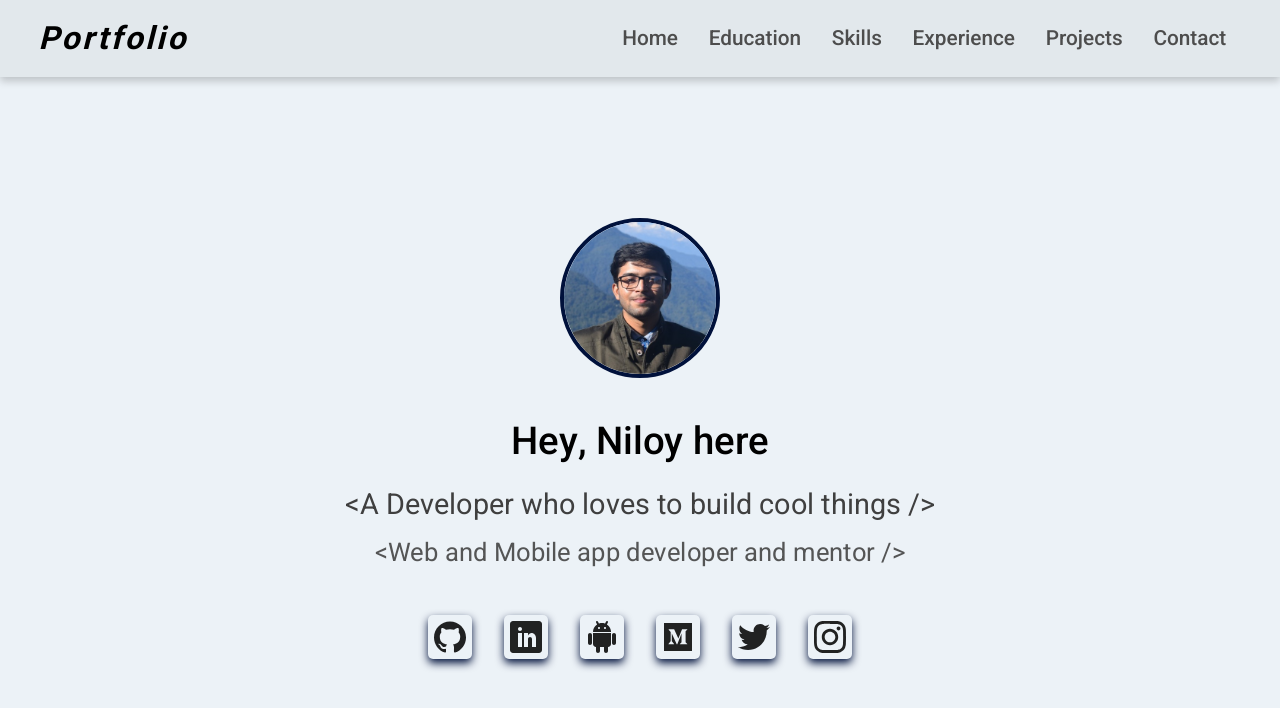
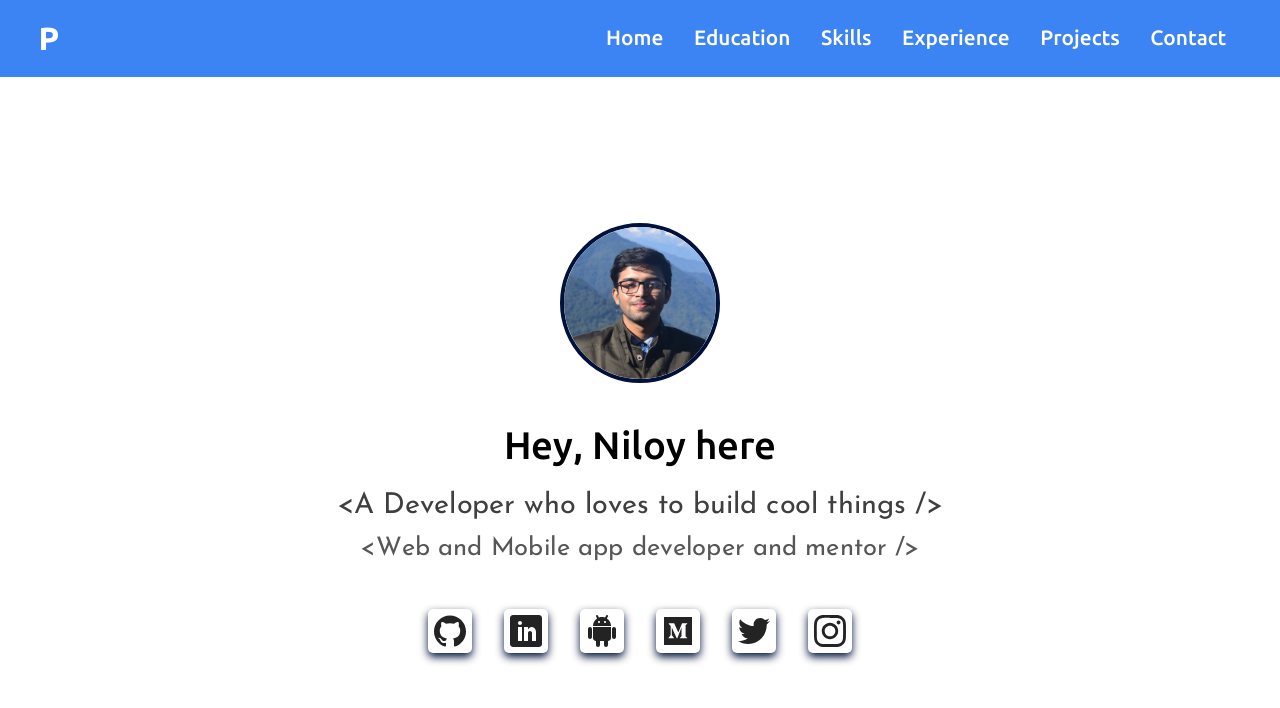
Before and after one commit to niloysikdar/React-Portfolio, a React (Create React App) app: page / in a window 1280 px wide. Shown: the top 708 px of the page. Built offline with nearby package versions, Linux system fonts and the light colour scheme.

Commit message:
Minor Update

```diff
--- a/src/components/Navbar/Navbar.tsx
+++ b/src/components/Navbar/Navbar.tsx
@@ -34,7 +34,7 @@ const Navbar = () => {
             }
             onClick={handleMobileMenuToggle}
           >
-            <AiOutlineMenu size={35} />
+            <AiOutlineMenu size={35} color="#ffffff" />
           </div>
 
           <div
@@ -45,7 +45,7 @@ const Navbar = () => {
             }
             onClick={handleMobileMenuToggle}
           >
-            <AiOutlineClose size={35} />
+            <AiOutlineClose size={35} color="#ffffff" />
           </div>
         </div>
       </div>
--- a/src/components/Navbar/navbar.module.scss
+++ b/src/components/Navbar/navbar.module.scss
@@ -9,8 +9,8 @@
   width: 100%;
   padding: 0 3vw;
   // background-color: #dbecff;
-  background: #e2e8ec;
-  box-shadow: 0 4px 8px 0 rgba(0, 0, 0, 0.2);
+  background: $primarylight;
+  // box-shadow: 0 4px 8px 0 rgba(0, 0, 0, 0.2);
   z-index: 10;
   display: flex;
   justify-content: space-between;
@@ -19,8 +19,15 @@
 
   .logo {
     font-size: 2rem;
-    font-style: italic;
-    letter-spacing: 0.2vw;
+    clip-path: inset(0 85% 0 0);
+    letter-spacing: 0.01vw;
+    cursor: pointer;
+    color: $lightwhite;
+    transition: all 0.3s ease;
+
+    &:hover {
+      clip-path: inset(0 0 0 0);
+    }
   }
 
   .desktopitems {
@@ -29,7 +36,7 @@
       padding: 0.5vw 0.7vw;
       margin: 0 0.5vw;
       transition: 0.5s all ease-in-out;
-      color: #4d4d4d;
+      color: $lightwhite;
       font-size: 1.3rem;
       font-weight: 500;
       border-radius: 4px;
@@ -37,8 +44,7 @@
 
       &:hover {
         // color: $buttoncolor2;
-        // color: #000000;
-        background-color: rgba(0, 0, 0, 0.06);
+        background-color: rgba(33, 80, 156, 0.5);
       }
     }
   }
--- a/src/index.scss
+++ b/src/index.scss
@@ -1,12 +1,14 @@
-@import url("https://fonts.googleapis.com/css2?family=Roboto:wght@300;400;500;700&display=swap");
-
+@import "./ui/fonts";
 @import "./ui/colors";
 
 * {
   margin: 0;
   padding: 0;
   box-sizing: border-box;
-  font-family: "Roboto", sans-serif;
+}
+
+body {
+  font-family: "Ubuntu", sans-serif;
 }
 
 ::-webkit-scrollbar {
--- a/src/pages/Home/home.module.scss
+++ b/src/pages/Home/home.module.scss
@@ -1,3 +1,4 @@
+@import "../../ui/fonts";
 @import "../../ui/colors";
 @import "../../ui/values";
 
@@ -79,6 +80,7 @@
     font-weight: 400;
     color: #3f3f3f;
     text-align: center;
+    font-family: "Josefin Sans", sans-serif;
   }
 
   .about_next {
@@ -87,6 +89,7 @@
     font-weight: 400;
     color: #3f3f3fe0;
     text-align: center;
+    font-family: "Josefin Sans", sans-serif;
   }
 
   .links {
--- a/src/pages/Home/index.tsx
+++ b/src/pages/Home/index.tsx
@@ -11,7 +11,7 @@ const welcomeText = `Hey, ${AboutData.firstName} here`;
 const Home = () => {
   return (
     <div className={styles.home}>
-      <Zoom top big cascade>
+      <Zoom cascade>
         <img src={profilePic} alt="Profile" className={styles.image} />
         <h2 className={styles.title}>{welcomeText}</h2>
       </Zoom>
--- a/src/ui/_colors.scss
+++ b/src/ui/_colors.scss
@@ -1,4 +1,9 @@
-$lightbackground: #ecf2f7;
+$lightbackground: #ffffff;
 $buttoncolor1: #5a3ac7;
 $buttoncolor2: #4c40f8;
 $buttondark: #00113b;
+
+$primarylight: #3c83f3;
+$primarydark: #2061cd;
+$lightgrey: #e7f0fb;
+$lightwhite: #ffffff;
--- /dev/null
+++ b/src/ui/_fonts.scss
@@ -0,0 +1,3 @@
+@import url("https://fonts.googleapis.com/css2?family=Ubuntu:wght@400;500;700&display=swap");
+@import url("https://fonts.googleapis.com/css2?family=Fira+Sans:wght@400;500;600&display=swap");
+@import url("https://fonts.googleapis.com/css2?family=Josefin+Sans:wght@400;500;600&display=swap");
```
